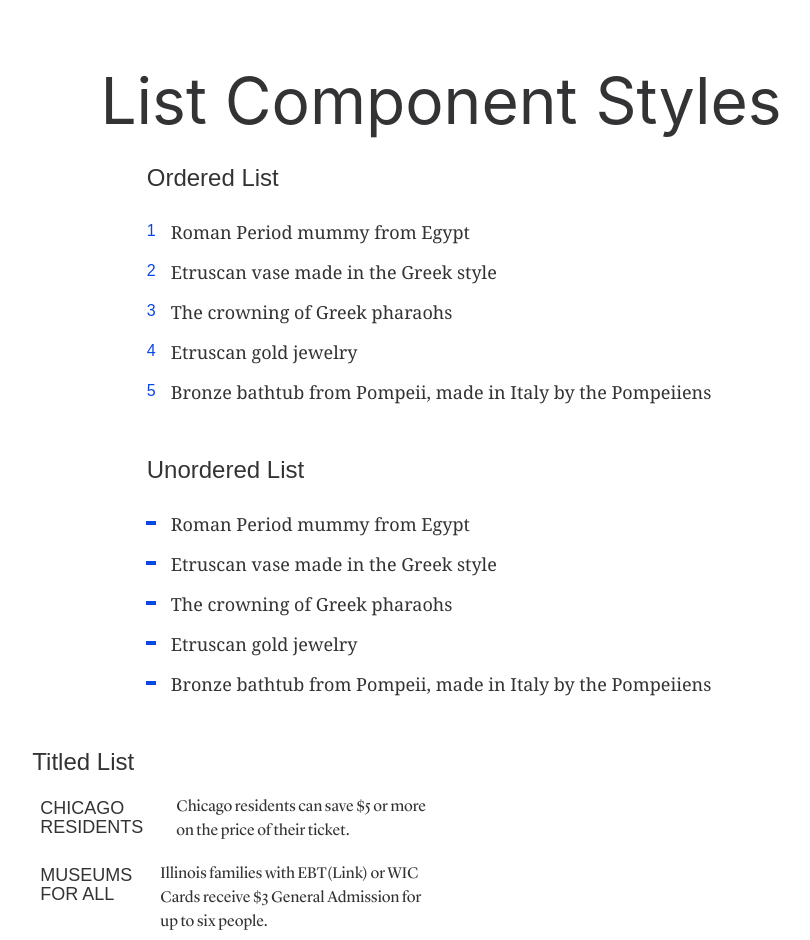
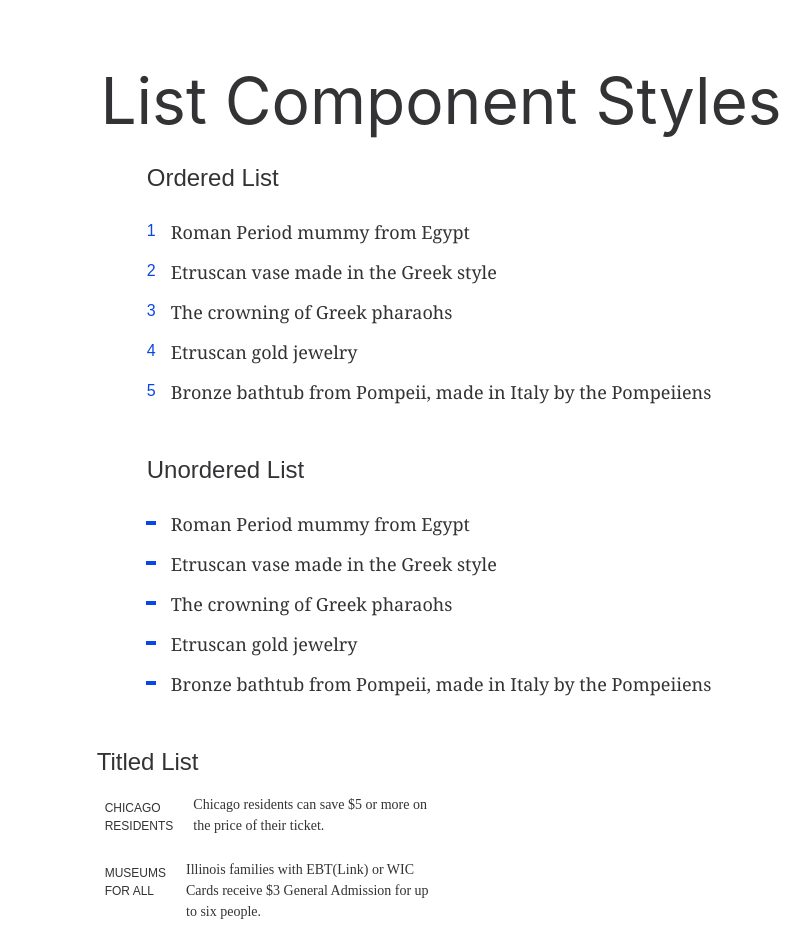
Before and after one commit to fieldmuseum/tailwindfmnh, a Next.js app: page /lists in a window 1280 px wide. Shown: the top 940 px of the page, without its empty margins (199-1009 px from the left). Built offline with nearby package versions, Linux system fonts and the light colour scheme.

Commit message:
fixed 3 of the adjustments

```diff
--- a/src/components/lists/ordered-list.tsx
+++ b/src/components/lists/ordered-list.tsx
@@ -1,7 +1,7 @@
 import React from 'react'
 
-export default function OrderedList (){
-    return(
+export default function OrderedList() {
+    return (
         <ol className={`list-base list-numbered font-lyonReg text-fieldGrayDark counted-list`}>
             <li>Roman Period mummy from Egypt</li>
             <li>Etruscan vase made in the Greek style</li>
--- a/src/components/lists/titled-list.tsx
+++ b/src/components/lists/titled-list.tsx
@@ -1,7 +1,7 @@
 import React from 'react'
 
-export default function TitledList () {
-    return(
+export default function TitledList() {
+    return (
         <dl className={` def-list md:flex md:flex-wrap md:columns-2 font-graphik text-fieldGrayDarker`}>
                     <div>
                         <dt>
--- a/src/components/lists/unordered-lists.tsx
+++ b/src/components/lists/unordered-lists.tsx
@@ -1,7 +1,7 @@
 import React from 'react';
 
-export default function UnorderedList () {
-    return(
+export default function UnorderedList() {
+    return (
         <ul className={`list-base list-point dash-list font-lyonReg text-fieldGrayDark`}>
             <li>Roman Period mummy from Egypt</li>
             <li>Etruscan vase made in the Greek style</li>
--- a/styles/utilities.css
+++ b/styles/utilities.css
@@ -306,10 +306,10 @@
       @apply w-full flex-row md:w-1/2 px-2;
     }
     .def-list dt{
-      @apply min-w-[100px] max-w-[150px] mr-3 text-lg/[1.2rem] uppercase mt-[5px];
+      @apply w-[100px] max-w-[150px] mr-3 text-[12px] uppercase mt-[5px];
     }
     .def-list dd{
-      @apply ml-2;
+      @apply ml-2 text-[14px];
     }
   }
 
--- a/tailwind.config.js
+++ b/tailwind.config.js
@@ -39,9 +39,9 @@ module.exports = {
           graphikMed: ['Graphik Medium', 'sans-serif'],
           graphikReg: ['Graphik Regular', 'sans-serif'],
           graphikBold: ["Graphik Semi-Bold", 'sans-serif'],
-          lyonBold: ["Lyon-Display Bold", 'serif'],
-          lyonReg: ["Lyon-Display Regular", "serif"],
-          lyonItalic: ["Lyon-Display Italic", 'serif']
+          lyonBold: ["Lyon Bold", 'serif'],
+          lyonReg: ["Lyon Regular", "serif"],
+          lyonItalic: ["Lyon Italic", 'serif']
         },
       //set up the animation base
       keyframes:{
```
